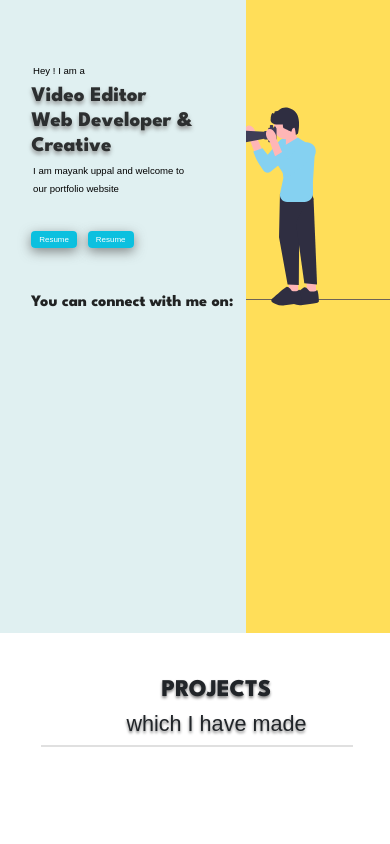
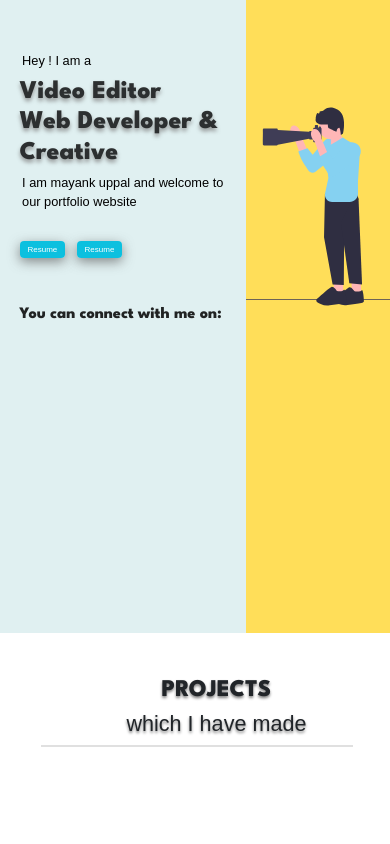
Before and after one commit to kshitijjj/Portfolio, a React (Create React App) app in the folder portfolio/: page / in a window 390 px wide. Shown: the top 844 px of the page. Built offline with nearby package versions, Linux system fonts and the light colour scheme; a web font is replaced by a local one.

Commit message:
update Home component

```diff
--- a/portfolio/src/index.css
+++ b/portfolio/src/index.css
@@ -582,8 +582,8 @@ margin-left: 25%;
 }
 @media screen and (min-width:320px) and (max-width:420px){
   .main{
-    padding-left: 8%;
-    padding-top:4em;
+    padding-left: 5%;
+    padding-top:3.2em;
     height: 75vh;
   }
   #img_box{
@@ -641,7 +641,7 @@ margin-left: 25%;
     font-size: 1.7em;
   }
   #text3,#text33{
-    font-size: 1.3em;
+    font-size: 1.6em;
   }
   #text3{
     margin-bottom: 0%;
@@ -650,18 +650,19 @@ margin-left: 25%;
     width: 60vw;
   }
   #text1{
-    font-size: 0.6em;
+    font-size: 0.8em;
     width: 65vw;
     margin-bottom: 0.1%;
+    height: 3vh;
   }
   #text11{
-    font-size: 0.6em;
+    font-size: 0.8em;
     width: 65vw;
     margin-bottom: 0;
     height: 2.2vh;
   }
   #text12{
-    font-size: 0.6em;
+    font-size: 0.8em;
     margin-bottom: 0;
   }
   .buttons{
@@ -679,7 +680,7 @@ margin-left: 25%;
     width: 60vw;
     margin-top: 0;
     top: -14%;
-    right: 15%;
+    right:-8%;
   }
 
   .social{
```
